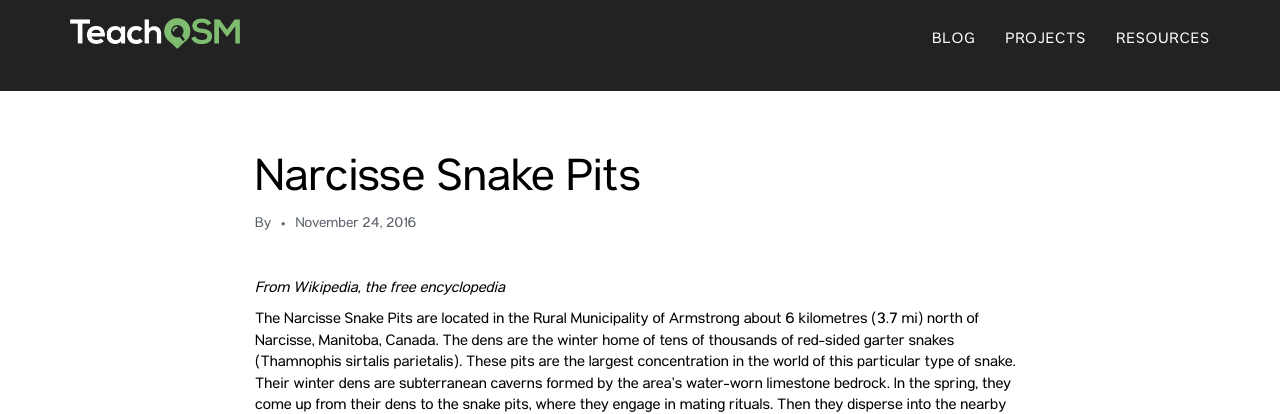
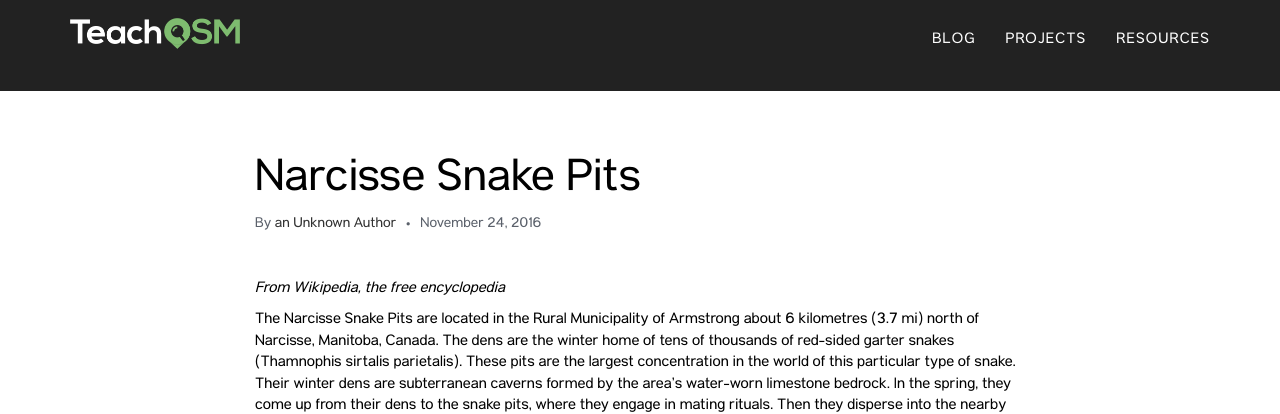
Before and after one commit to GeoSurge/teachosm, a Jekyll site: the page built from collections/_posts/2016-11-24-narcisse-snake-pits.md, in a window 1280 px wide and 1037 px high. Shown: the top 414 px of the window. Built offline with Jekyll 4.4.1, drawn with Linux system fonts in a browser that asks for light colours.

Commit message:
display an Unknown Author if no author filled out in blog post

```diff
--- a/_layouts/post.html
+++ b/_layouts/post.html
@@ -10,10 +10,12 @@
         </div>
         <span class="blog-post-by-line">
           <span>By </span>
-          <span class="blog-post-author">{{ page.author }}</span>
+          <span class="blog-post-author">{% if page.author %}{{ page.author }}{% else %}{{ "an Unknown Author" }}{% endif %}</span>
         </span>
         <span class="blog-post-bullet">&nbsp;&#8226;&nbsp;</span>
+        {% if page.date %}
         <span class="blog-post-date">{{ page.date | date: "%B %d, %Y" }}</span>
+        {% endif %}
         </br>
         </br>
         </br>
```
